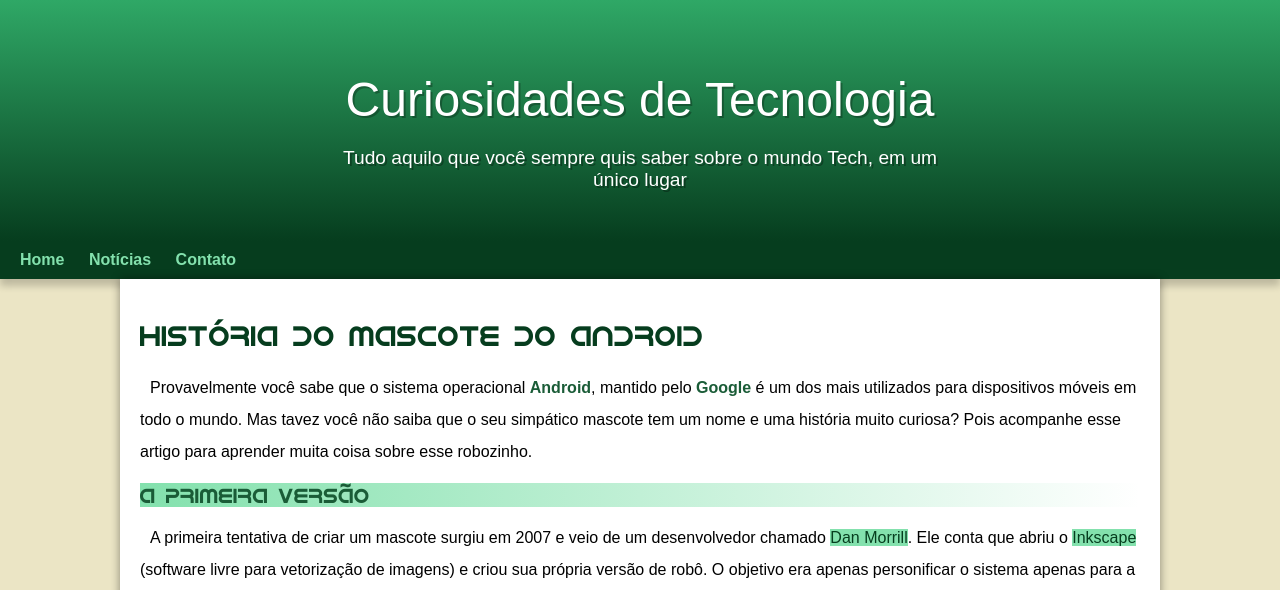
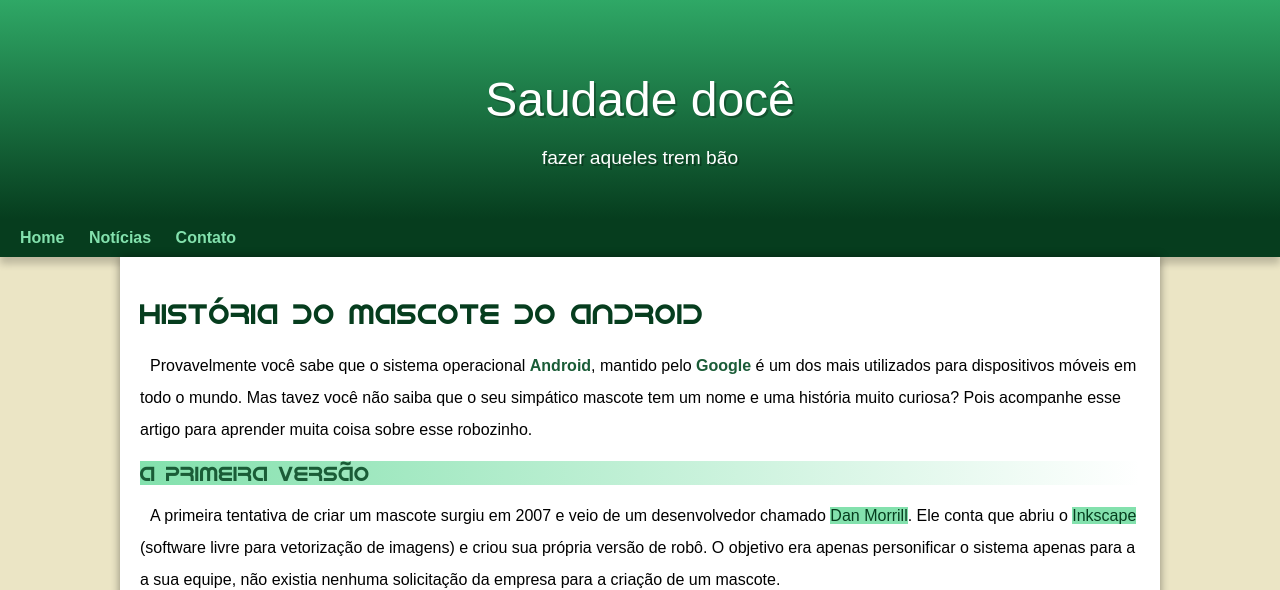
Before and after one commit to matheustudio5/projeto-android, a plain HTML site: page index.html in a window 1280 px wide. Shown: the top 590 px of the page. Drawn offline with Linux system fonts and the light colour scheme; a web font is replaced by a local one.

Commit message:
novidade

```diff
--- a/index.html
+++ b/index.html
@@ -9,8 +9,8 @@
 </head>
 <body>
     <header>
-        <h1>Curiosidades de Tecnologia</h1>
-        <p>Tudo aquilo que você sempre quis saber sobre o mundo Tech, em um único lugar</p>
+        <h1>Saudade docê</h1>
+        <p>fazer aqueles trem bão</p>
     </header>
     <nav>
         <a href="#">Home</a>
```
